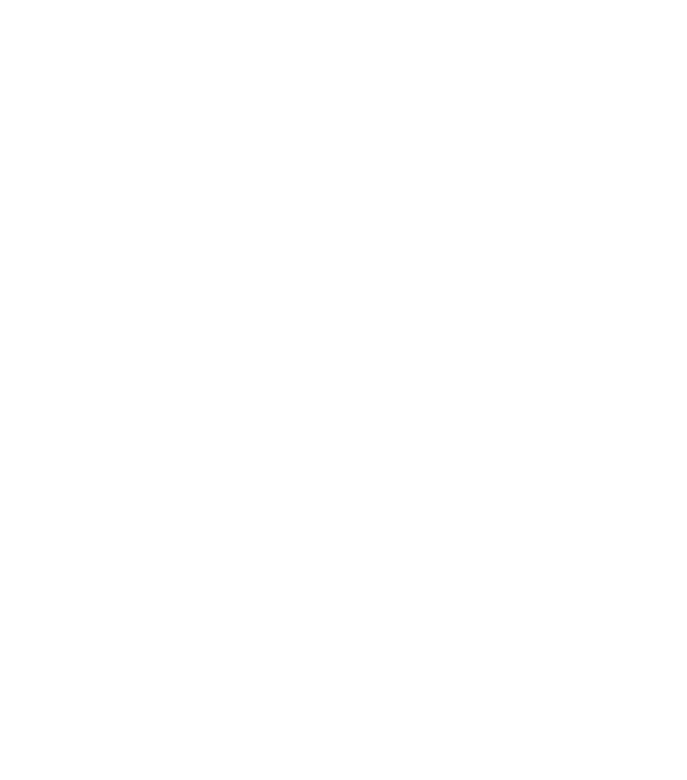
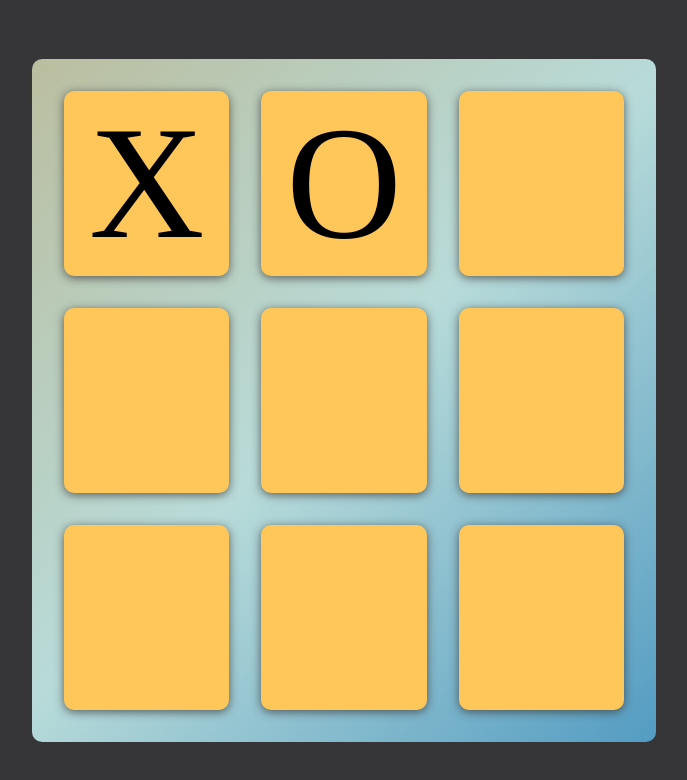
Before and after one commit to bkwong315/tic-tac-toe, a plain HTML site: page index.html in a window 1280 px wide. Shown: the whole page, without its empty margins (296-983 px from the left). Drawn offline with Linux system fonts and the light colour scheme.

Commit message:
Add board elements and css

```diff
--- a/index.html
+++ b/index.html
@@ -8,5 +8,17 @@
     <script src="./script.js" defer></script>
     <title>Tic Tac Toe</title>
   </head>
-  <body></body>
+  <body>
+    <div class="board">
+      <div class="cell">X</div>
+      <div class="cell">O</div>
+      <div class="cell"></div>
+      <div class="cell"></div>
+      <div class="cell"></div>
+      <div class="cell"></div>
+      <div class="cell"></div>
+      <div class="cell"></div>
+      <div class="cell"></div>
+    </div>
+  </body>
 </html>
--- a/style.css
+++ b/style.css
@@ -1,4 +1,75 @@
 * {
   margin: 0;
   padding: 0;
+
+  --bg-color: #363537;
+  --board-lighter-blue-color: #b8dbd9;
+  --board-blue-color: #1776b5;
+  --board-lavender-color: #d4b2d8;
+  --board-purple-color: #bcab79;
+  --cell-color: #ffc759;
+  --cell-color-hover: #ff8147;
 }
+
+body {
+  display: grid;
+  justify-items: center;
+  align-items: center;
+  background: var(--bg-color);
+  min-height: 100vh;
+}
+
+.board {
+  display: grid;
+  grid-template-rows: repeat(3, 1fr);
+  grid-template-columns: repeat(3, 1fr);
+  gap: 2rem;
+  padding: 2rem;
+  border-radius: 10px;
+  min-height: 70vmin;
+  min-width: 70vmin;
+
+  /*
+  * Animation adapted from Pen by Manuel Pinto
+  * https://codepen.io/P1N2O/pen/pyBNzX
+  */
+  background: linear-gradient(
+    135deg,
+    var(--board-lavender-color),
+    var(--board-purple-color),
+    var(--board-lighter-blue-color),
+    var(--board-blue-color)
+  );
+  animation: gradient 15s cubic-bezier(0.46, 0.06, 0.47, 0.9) infinite;
+  background-size: 400%, 400%;
+}
+
+.board > .cell {
+  display: flex;
+  justify-content: center;
+  align-items: center;
+  background: var(--cell-color);
+  border-radius: 10px;
+  box-shadow: 0px 2px 10px rgba(61, 61, 61, 0.8);
+  font-size: 10rem;
+}
+
+.board > .cell:hover {
+  background: var(--cell-color-hover);
+}
+
+/*
+  * Animation adapted from Pen by Manuel Pinto
+  * https://codepen.io/P1N2O/pen/pyBNzX
+  */
+@keyframes gradient {
+  0% {
+    background-position: 0% 50%;
+  }
+  50% {
+    background-position: 100% 50%;
+  }
+  100% {
+    background-position: 0% 50%;
+  }
+}
```
